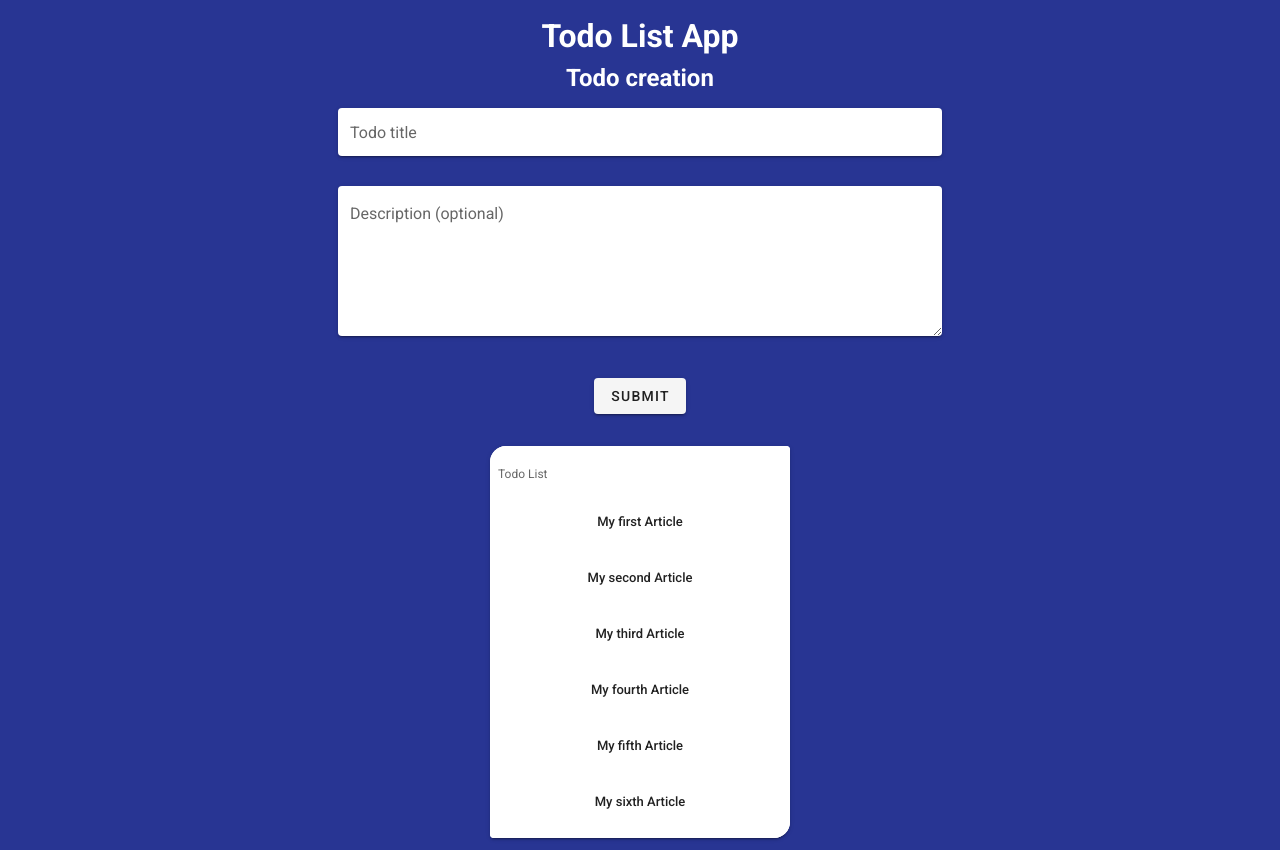
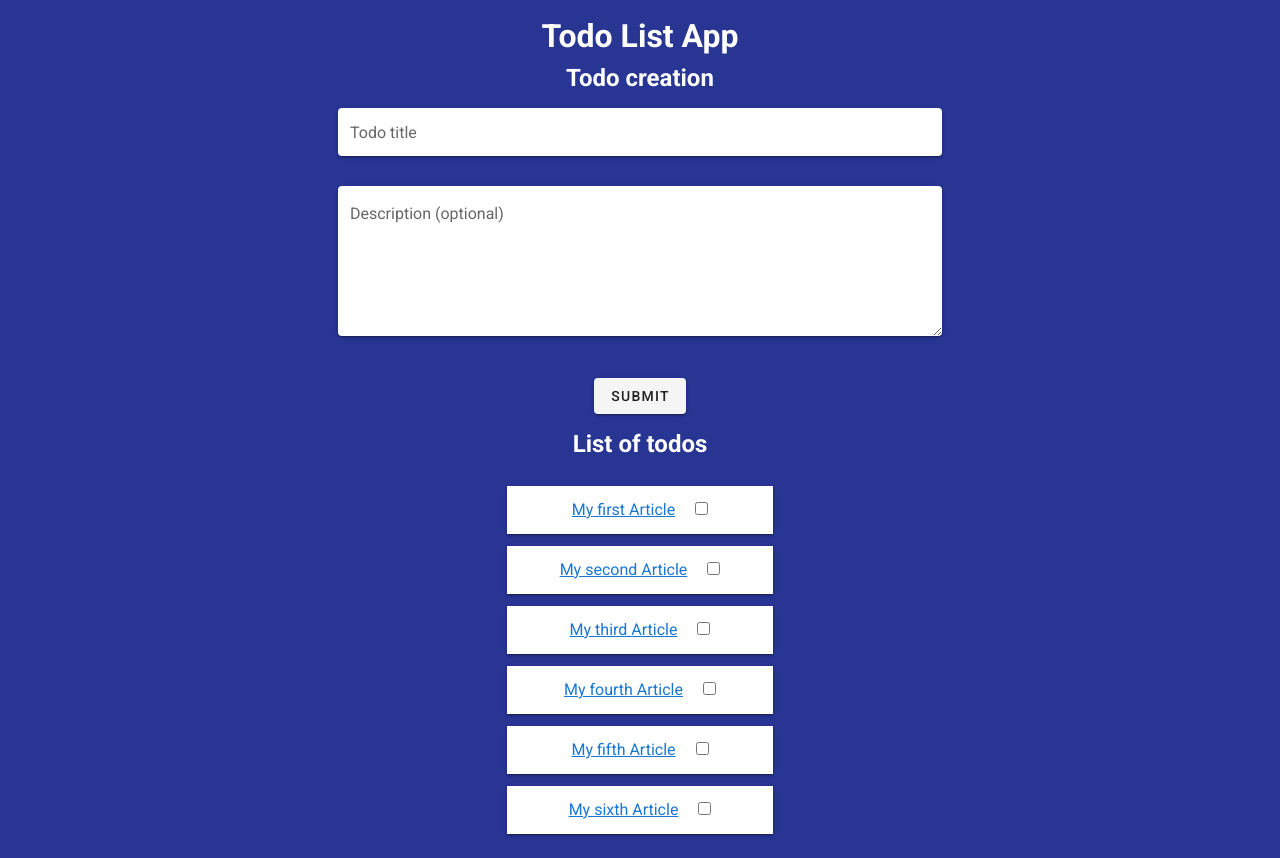
Before and after one commit to CauquilM/sogeti-todo, a Vue app: page / in a window 1280 px wide. Built offline with nearby package versions, Linux system fonts and the light colour scheme.

Commit message:
fix bugs

```diff
--- a/src/components/Todo.vue
+++ b/src/components/Todo.vue
@@ -4,7 +4,12 @@
 
     <h2 class="white--text pb-3">Todo creation</h2>
 
-    <v-text-field solo class="white--text testTitle" v-model="title" label="Todo title" />
+    <v-text-field
+      solo
+      class="white--text testTitle"
+      v-model="title"
+      label="Todo title"
+    />
     <v-textarea
       solo
       class="white--text testDescription"
@@ -14,13 +19,52 @@
     <v-row class="pb-3">
       <v-spacer />
       <v-col md="6">
-        <v-alert class="testErrorMsg" v-if="errorMsg" type="error">{{ errorMsg }}</v-alert>
+        <v-alert class="testErrorMsg" v-if="errorMsg" type="error">{{
+          errorMsg
+        }}</v-alert>
       </v-col>
       <v-spacer />
     </v-row>
-    <v-btn class="testError" @click="createNewTodo({ title, description })"> Submit </v-btn>
+    <v-btn class="testError" @click="createNewTodo({ title, description })">
+      Submit
+    </v-btn>
 
-    <v-card class="mx-auto mt-8" max-width="300" shaped>
+    <h2 class="white--text py-3">List of todos</h2>
+
+    <v-row>
+      <v-spacer/>
+      <v-col md="6">
+        <v-card
+        class="ma-3 pa-3"
+          tile
+          v-for="todo in todoStored"
+          :key="todo.id"
+          :style="todo.done ? 'text-decoration: line-through' : ''"
+        >
+          <!-- <span>{{todo.title}}</span> -->
+          <router-link
+            class="todoTest pr-5"
+            :to="{
+              name: 'TodoDetails',
+              params: {
+                id: todo.id,
+                title: todo.title,
+                description: todo.description,
+              },
+            }"
+            >{{ todo.title }}</router-link
+          >
+          <input
+            type="checkbox"
+            v-model="todo.done"
+            @change="modifyTodoState(todo.id)"
+          />
+        </v-card>
+      </v-col>
+      <v-spacer/>
+    </v-row>
+
+    <!-- <v-card class="mx-auto mt-8" max-width="300" shaped>
       <v-list dense>
         <v-subheader>Todo List</v-subheader>
         <v-list-item-group color="primary">
@@ -44,7 +88,7 @@
           </v-list-item>
         </v-list-item-group>
       </v-list>
-    </v-card>
+    </v-card> -->
   </v-container>
 </template>
 <script>
--- a/src/components/TodoDetails.vue
+++ b/src/components/TodoDetails.vue
@@ -5,7 +5,7 @@
       <v-btn router to='/'>Return to main page</v-btn>
       <h2 class="white--text testDetailsTitle py-3">Title: {{ title }}</h2>
       <p class="white--text testDetailsDesc" v-if="description != ''">Description: {{ description }}</p>
-      <p v-else>Without Description</p>
+      <p class="white--text testDetailsDesc" v-else>Without Description</p>
     </div>
   </div>
 </template>
```
Also changed, not shown: 1 other file (tests, documents, lock files or other folders).
